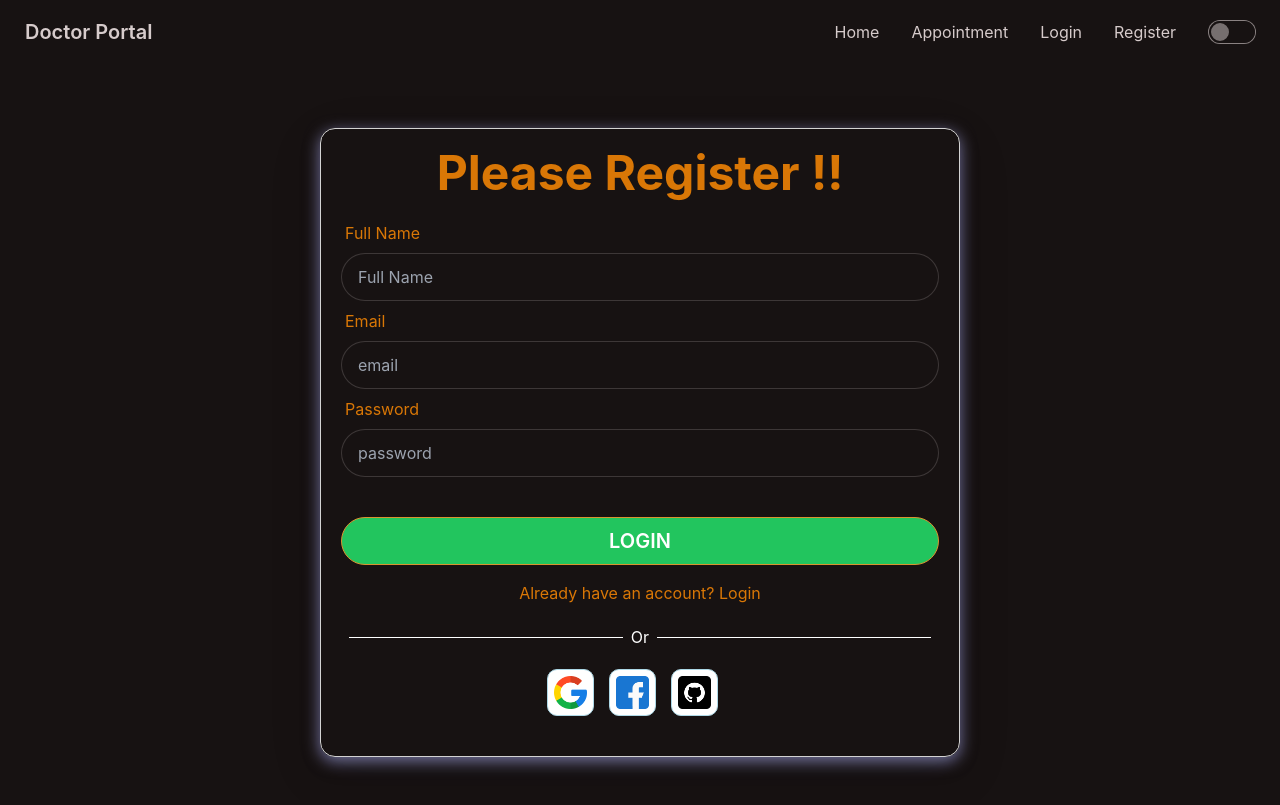
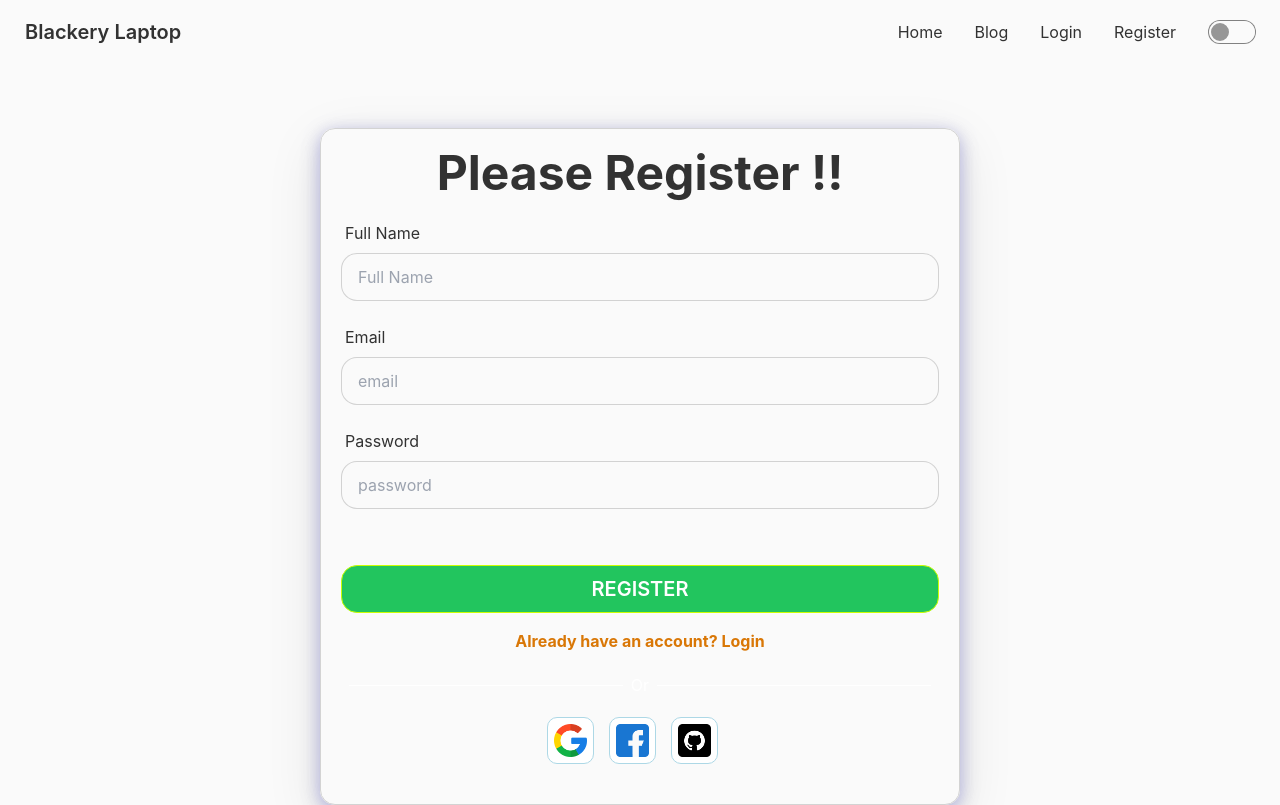
Before and after one commit to Towhid7890/gadget-client-side, a React (Create React App) app: page /register in a window 1280 px wide. Built offline with nearby package versions, Linux system fonts and the light colour scheme; no server answers.

Commit message:
home banner and nan add

```diff
--- a/public/index.html
+++ b/public/index.html
@@ -1,5 +1,5 @@
 <!DOCTYPE html>
-<html data-theme="forest" lang="en">
+<html data-theme="acid" lang="en">
 
 <head>
   <meta charset="utf-8" />
@@ -22,7 +22,7 @@
       work correctly both with client-side routing and a non-root public URL.
       Learn how to configure a non-root public URL by running `npm run build`.
     -->
-  <title>React App</title>
+  <title>Blackery Laptop</title>
 </head>
 
 <body>
--- /dev/null
+++ b/src/pages/Home/Banner/Banner.js
@@ -0,0 +1,27 @@
+import React from "react";
+import banner from "../../../asset/banner.jpg";
+
+const Banner = () => {
+  return (
+    <div>
+      <div className="hero" style={{ backgroundImage: `url(${banner})` }}>
+        <div className="hero-overlay bg-opacity-70"></div>
+        <div className="hero-content text-center ">
+          <div className="max-w-md py-16">
+            <h1 className="mb-5 text-5xl text-white font-bold">
+              Find Us For Your Best Laptop
+            </h1>
+            <p className="mb-5 text-white">
+              Provident cupiditate voluptatem et in. Quaerat fugiat ut assumenda
+              excepturi exercitationem quasi. In deleniti eaque aut repudiandae
+              et a id nisi.
+            </p>
+            <button className="btn btn-primary">Get Started</button>
+          </div>
+        </div>
+      </div>
+    </div>
+  );
+};
+
+export default Banner;
--- a/src/pages/Home/Home/Home.js
+++ b/src/pages/Home/Home/Home.js
@@ -1,7 +1,12 @@
 import React from "react";
+import Banner from "../Banner/Banner";
 
 const Home = () => {
-  return <div></div>;
+  return (
+    <div>
+      <Banner></Banner>
+    </div>
+  );
 };
 
 export default Home;
--- /dev/null
+++ b/src/pages/Loading/Loader.js
@@ -0,0 +1,11 @@
+import React from "react";
+
+const Loader = () => {
+  return (
+    <div className="flex justify-center items-center mt-20">
+      <button className="btn loading">loading</button>
+    </div>
+  );
+};
+
+export default Loader;
--- a/src/pages/Login/Login.js
+++ b/src/pages/Login/Login.js
@@ -5,8 +5,9 @@ import { MyContext } from "./../../context/AuthContext";
 import { toast } from "react-hot-toast";
 import SocialLogin from "../SocialLogin/SocialLogin";
 import "./Login.css";
+import Loader from "../Loading/Loader";
 const Login = () => {
-  const { userLogin } = useContext(MyContext);
+  const { userLogin, loading } = useContext(MyContext);
   const [error, setError] = useState("");
   let navigate = useNavigate();
   let location = useLocation();
@@ -16,43 +17,91 @@ const Login = () => {
     handleSubmit,
     formState: { errors },
   } = useForm();
+
+  if (loading) {
+    return <Loader></Loader>;
+  }
+
   const handleLogin = (data) => {
-    userLogin(data.email, data.password).then((result) => {
-      const user = result.user;
-      console.log(user);
-      toast.success("Successfully login");
-      navigate(from, { replace: true });
-    });
+    userLogin(data.email, data.password)
+      .then((result) => {
+        const user = result.user;
+        console.log(user);
+        toast.success("Successfully login");
+        navigate(from, { replace: true });
+      })
+      .catch((error) => {
+        const errorMessage = error.message;
+        setError(errorMessage);
+      });
   };
   return (
     <div className="text-center mt-16 w-4/5 lg:w-1/2 mx-auto login-container">
-      <h1 className="text-2xl lg:text-5xl font-bold text-amber-600">
-        Please Login now!
-      </h1>
-      <form className="py-4" onSubmit={handleLogin}>
+      <h1 className="text-2xl lg:text-5xl font-bold">Please Login now!</h1>
+      <form className="py-4" onSubmit={handleSubmit(handleLogin)}>
         <div className="form-control">
           <label className="label">
-            <span className="label-text text-amber-600 text-base">Email</span>
+            <span className="label-text  text-base">Email</span>
           </label>
           <input
             type="email"
-            name="email"
+            {...register("email", {
+              required: {
+                value: true,
+                message: "Email is required",
+              },
+              pattern: {
+                value: /[a-z0-9]+@[a-z]+\.[a-z]{2,3}/,
+                message: "Provide a valid email",
+              },
+            })}
             placeholder="email"
             className="input input-bordered"
           />
+          <label className="label">
+            {errors.email?.type === "required" && (
+              <span className="label-text-alt text-red-500">
+                {errors.email.message}
+              </span>
+            )}
+            {errors.email?.type === "pattern" && (
+              <span className="label-text-alt text-red-500">
+                {errors.email.message}
+              </span>
+            )}
+          </label>
         </div>
         <div className="form-control">
           <label className="label">
-            <span className="label-text text-amber-600 text-base">
-              Password
-            </span>
+            <span className="label-text  text-base">Password</span>
           </label>
           <input
             type="password"
-            name="password"
+            {...register("password", {
+              required: {
+                value: true,
+                message: "Password is required",
+              },
+              minLength: {
+                value: 6,
+                message: "Password should be at least 6 characters or longer",
+              },
+            })}
             placeholder="password"
             className="input input-bordered"
           />
+          <label className="label">
+            {errors.password?.type === "required" && (
+              <span className="label-text-alt text-red-500">
+                {errors.password.message}
+              </span>
+            )}
+            {errors.password?.type === "minLength" && (
+              <span className="label-text-alt text-red-500">
+                {errors.password.message}
+              </span>
+            )}
+          </label>
           <p className="text-red-600">{error}</p>
         </div>
         <div className="form-control mt-6">
@@ -62,7 +111,7 @@ const Login = () => {
         </div>
       </form>
       <div>
-        <p className="text-amber-600">
+        <p className="text-amber-600 font-bold">
           New in here? <Link to="/register">Register</Link>
         </p>
       </div>
--- /dev/null
+++ b/src/pages/PrivateRoute/PrivateRoute.js
@@ -0,0 +1,19 @@
+import React, { useContext } from "react";
+import { Navigate, useLocation } from "react-router-dom";
+import { MyContext } from "../../context/AuthContext";
+import Loader from "../Loading/Loader";
+const PrivateRoute = ({ children }) => {
+  const { user, loading } = useContext(MyContext);
+  let location = useLocation();
+  if (loading) {
+    return <Loader></Loader>;
+  }
+
+  if (!user) {
+    return <Navigate to="/login" state={{ from: location }} replace />;
+  }
+
+  return children;
+};
+
+export default PrivateRoute;
--- a/src/pages/Register/Register.js
+++ b/src/pages/Register/Register.js
@@ -3,36 +3,37 @@ import SocialLogin from "./../SocialLogin/SocialLogin";
 import { Link, useNavigate } from "react-router-dom";
 import { MyContext } from "../../context/AuthContext";
 import toast from "react-hot-toast";
+import Loader from "../Loading/Loader";
+import { useForm } from "react-hook-form";
 
 const Register = () => {
-  const { createUser, updateUserProfile } = useContext(MyContext);
+  const { createUser, updateUserProfile, loading } = useContext(MyContext);
+  const {
+    register,
+    formState: { errors },
+    handleSubmit,
+  } = useForm();
   const navigate = useNavigate();
   const [error, setError] = useState("");
 
-  const handleRegister = (e) => {
-    e.preventDefault();
-    const form = e.target;
-    const name = form.name.value;
-    const photoUrl = form.photoUrl.value;
-    const email = form.email.value;
-    const password = form.password.value;
+  if (loading) {
+    return <Loader></Loader>;
+  }
 
+  const handleRegister = (data) => {
     // create register section
-    createUser(email, password)
+    createUser(data.email, data.password)
       .then((userCredential) => {
         const user = userCredential.user;
-        console.log(user);
-        form.reset();
         updateUserProfile({
-          displayName: name,
-          photoURL: photoUrl,
+          displayName: data.name,
         })
           .then(() => {})
           .catch((error) => {
             setError(error.message);
           });
-        toast.success("Thanks for Register");
-        navigate("/login");
+        toast.success("User Created Successfully");
+        navigate("/");
       })
       .catch((error) => {
         const errorMessage = error.message;
@@ -42,61 +43,109 @@ const Register = () => {
   return (
     <>
       <div className="text-center mt-16 w-4/5 lg:w-1/2 mx-auto login-container">
-        <h1 className="text-2xl lg:text-5xl font-bold text-amber-600">
-          Please Register !!
-        </h1>
-        <form className="py-4" onSubmit={handleRegister}>
+        <h1 className="text-2xl lg:text-5xl font-bold">Please Register !!</h1>
+        <form className="py-4" onSubmit={handleSubmit(handleRegister)}>
           <div className="form-control">
             <label className="label">
-              <span className="label-text text-amber-600 text-base">
-                Full Name
-              </span>
+              <span className="label-text  text-base">Full Name</span>
             </label>
             <input
               type="text"
-              name="name"
+              {...register("name", {
+                required: {
+                  value: true,
+                  message: "Name is required",
+                },
+              })}
               placeholder="Full Name"
               className="input input-bordered"
             />
+            <label className="label">
+              {errors.name?.type === "required" && (
+                <span className="label-text-alt text-red-500">
+                  {errors.name.message}
+                </span>
+              )}
+            </label>
           </div>
 
           <div className="form-control">
             <label className="label">
-              <span className="label-text text-amber-600 text-base">Email</span>
+              <span className="label-text  text-base">Email</span>
             </label>
             <input
               type="email"
               required
               placeholder="email"
-              name="email"
+              {...register("email", {
+                required: {
+                  value: true,
+                  message: "Email is required",
+                },
+                pattern: {
+                  value: /[a-z0-9]+@[a-z]+\.[a-z]{2,3}/,
+                  message: "Provide a valid email",
+                },
+              })}
               className="input input-bordered"
             />
+            <label className="label">
+              {errors.email?.type === "required" && (
+                <span className="label-text-alt text-red-500">
+                  {errors.email.message}
+                </span>
+              )}
+              {errors.email?.type === "pattern" && (
+                <span className="label-text-alt text-red-500">
+                  {errors.email.message}
+                </span>
+              )}
+            </label>
           </div>
           <div className="form-control">
             <label className="label">
-              <span className="label-text text-amber-600 text-base">
-                Password
-              </span>
+              <span className="label-text  text-base">Password</span>
             </label>
             <input
               type="password"
               placeholder="password"
-              name="password"
+              {...register("password", {
+                required: {
+                  value: true,
+                  message: "Password is required",
+                },
+                minLength: {
+                  value: 6,
+                  message: "Password should be at least 6 characters or longer", // JS only: <p>error message</p> TS only support string
+                },
+              })}
               className="input input-bordered"
               required
             />
+            <label className="label">
+              {errors.password?.type === "required" && (
+                <span className="label-text-alt text-red-500">
+                  {errors.password.message}
+                </span>
+              )}
+              {errors.password?.type === "minLength" && (
+                <span className="label-text-alt text-red-500">
+                  {errors.password.message}
+                </span>
+              )}
+            </label>
             <label className="label">
               <span className="label-text text-red-500 text-base">{error}</span>
             </label>
           </div>
           <div className="form-control mt-6">
             <button className="btn btn-accent bg-green-500 text-white text-xl">
-              Login
+              Register
             </button>
           </div>
         </form>
         <div>
-          <p className="text-amber-600">
+          <p className="text-amber-600 font-bold">
             Already have an account? <Link to="/login">Login</Link>
           </p>
         </div>
--- a/src/pages/Shared/Header/Header.js
+++ b/src/pages/Shared/Header/Header.js
@@ -15,11 +15,13 @@ const Header = () => {
   };
   const menuItems = (
     <>
-      <li>
-        <Link to="/">Home</Link>
+      <li className="">
+        <Link className="normal-case" to="/">
+          Home
+        </Link>
       </li>
       <li>
-        <Link to="/appointment">Appointment</Link>
+        <Link to="/blog">Blog</Link>
       </li>
 
       {user?.uid ? (
@@ -74,7 +76,7 @@ const Header = () => {
             {menuItems}
           </ul>
         </div>
-        <a className="btn btn-ghost normal-case text-xl">Doctor Portal</a>
+        <a className="btn btn-ghost normal-case text-xl">Blackery Laptop</a>
       </div>
       <div className="navbar-end hidden lg:flex">
         <ul className="menu menu-horizontal p-0">{menuItems}</ul>
```
Also changed, not shown: src/asset/banner.jpg (added).
